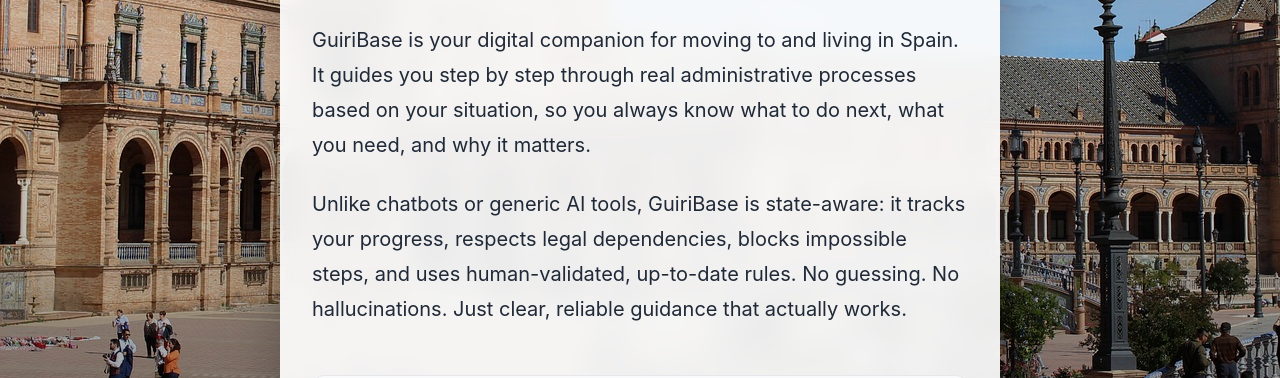
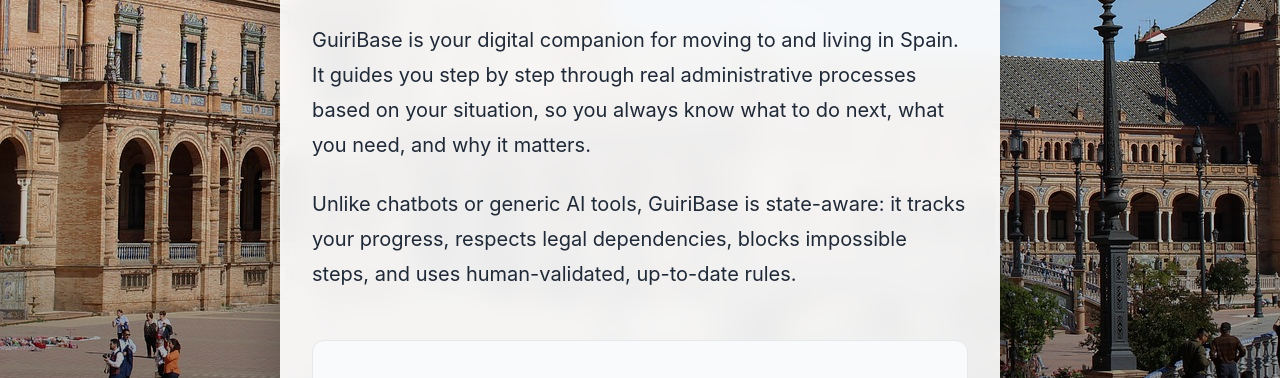
Before and after one commit to miriamblanca/GuiriBase, a plain HTML site: page index.html in a window 1280 px wide. Shown: the part 342-720 px from the top of the page. Drawn offline with Linux system fonts and the light colour scheme.

Commit message:
Update index.html

```diff
--- a/index.html
+++ b/index.html
@@ -356,8 +356,7 @@
           what to do next, what you need, and why it matters.</p>
 
         <p>Unlike chatbots or generic AI tools, GuiriBase is state-aware: it tracks your progress, respects legal
-          dependencies, blocks impossible steps, and uses human-validated, up-to-date rules. No guessing. No
-          hallucinations. Just clear, reliable guidance that actually works.</p>
+          dependencies, blocks impossible steps, and uses human-validated, up-to-date rules.</p>
       </div>
 
       <section class="signup-section">
```
